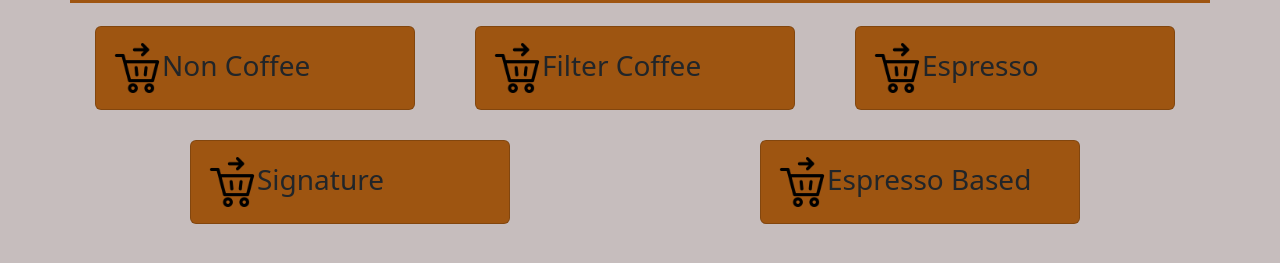
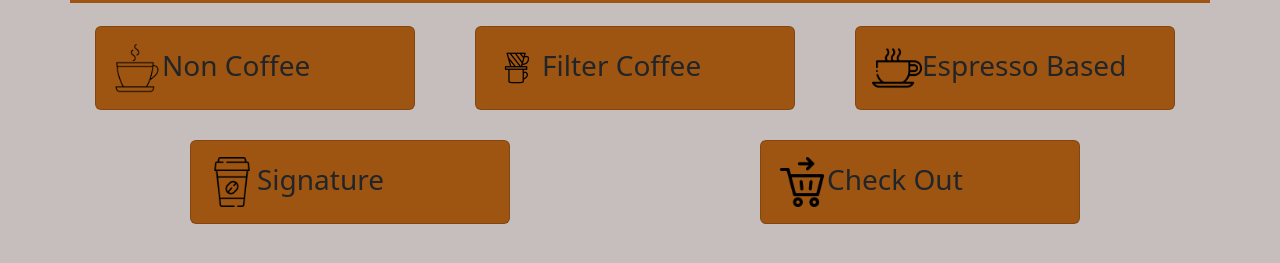
Before and after one commit to indrap22/Soregasi_Coffee, a plain HTML site: page index.html in a window 1280 px wide. Shown: the part 221-484 px from the top of the page. Drawn offline with nearby package versions, Linux system fonts and the light colour scheme.

Commit message:
Menambahkan icon dan mengubah icon pada menu

```diff
--- a/index.html
+++ b/index.html
@@ -51,7 +51,7 @@
             <a href="menu/noncoffee.html" class="btn text-start">
             <div class="card">
               <div class="card-body">
-                <p class="card-text fs-3 "><img src="img/cekout.png" style="width: 50px;">Non Coffee</p>
+                <p class="card-text fs-3 "><img src="img/cup_coffee_icon.png" style="width: 50px;">Non Coffee</p>
               </div>
             </div>
             </a>
@@ -60,7 +60,7 @@
             <a href="menu/filtercoffee.html" class="btn text-start">
             <div class="card">
               <div class="card-body">
-                <p class="card-text fs-3"><img src="img/cekout.png" style="width: 50px;">Filter Coffee</p>
+                <p class="card-text fs-3"><img src="img/filter-removebg-preview.png" style="width: 50px;">Filter Coffee</p>
                 </div>
             </div>
             </a>
@@ -69,7 +69,7 @@
             <a href="menu/espresso.html" class="btn text-start">
             <div class="card">
               <div class="card-body">
-                <p class="card-text fs-3"><img src="img/cekout.png" style="width: 50px;">Espresso </p>
+                <p class="card-text fs-3"><img src="img/coffee.png" style="width: 50px;">Espresso Based </p>
                 </div>
             </div>
             </a>
@@ -80,7 +80,7 @@
             <a href="menu/signature.html" class="btn text-start">
             <div class="card">
               <div class="card-body">
-                <p class="card-text fs-3"><img src="img/cekout.png" style="width: 50px;">Signature</p>
+                <p class="card-text fs-3"><img src="img/cup.png" style="width: 50px;">Signature</p>
                 </div>
             </div>
             </a>
@@ -89,7 +89,7 @@
             <a href="menu/es.html" class="btn text-start">
             <div class="card">
               <div class="card-body">
-                <p class="card-text fs-3"><img src="img/cekout.png" style="width: 50px;">Espresso Based</p>
+                <p class="card-text fs-3"><img src="img/cekout.png" style="width: 50px;">Check Out</p>
                 </div>
             </div>
             </a>
```
Also changed, not shown: menu/espresso.html (+1 -1 lines), menu/filtercoffee.html (+1 -1 lines), menu/signature.html (+1 -1 lines), img/coffee.png (added), img/cup.png (added), img/filter-removebg-preview.png (added).
